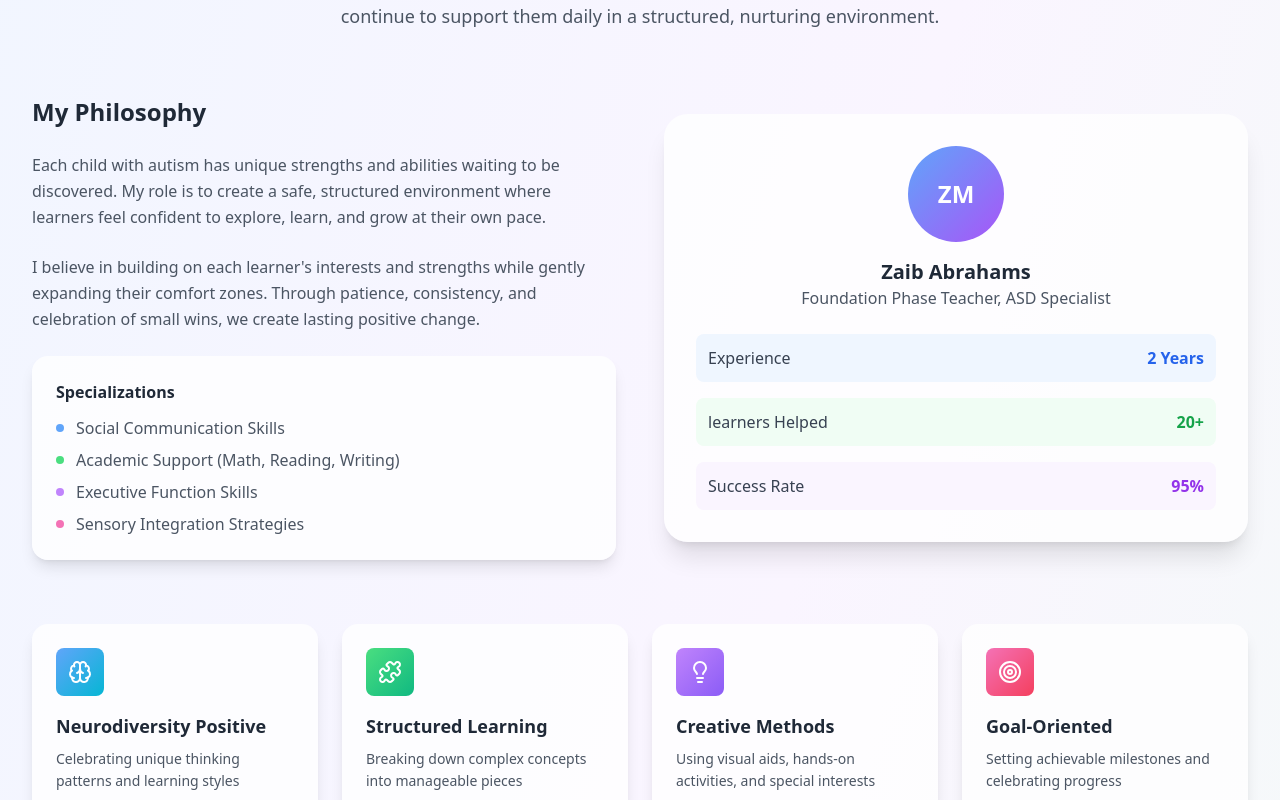
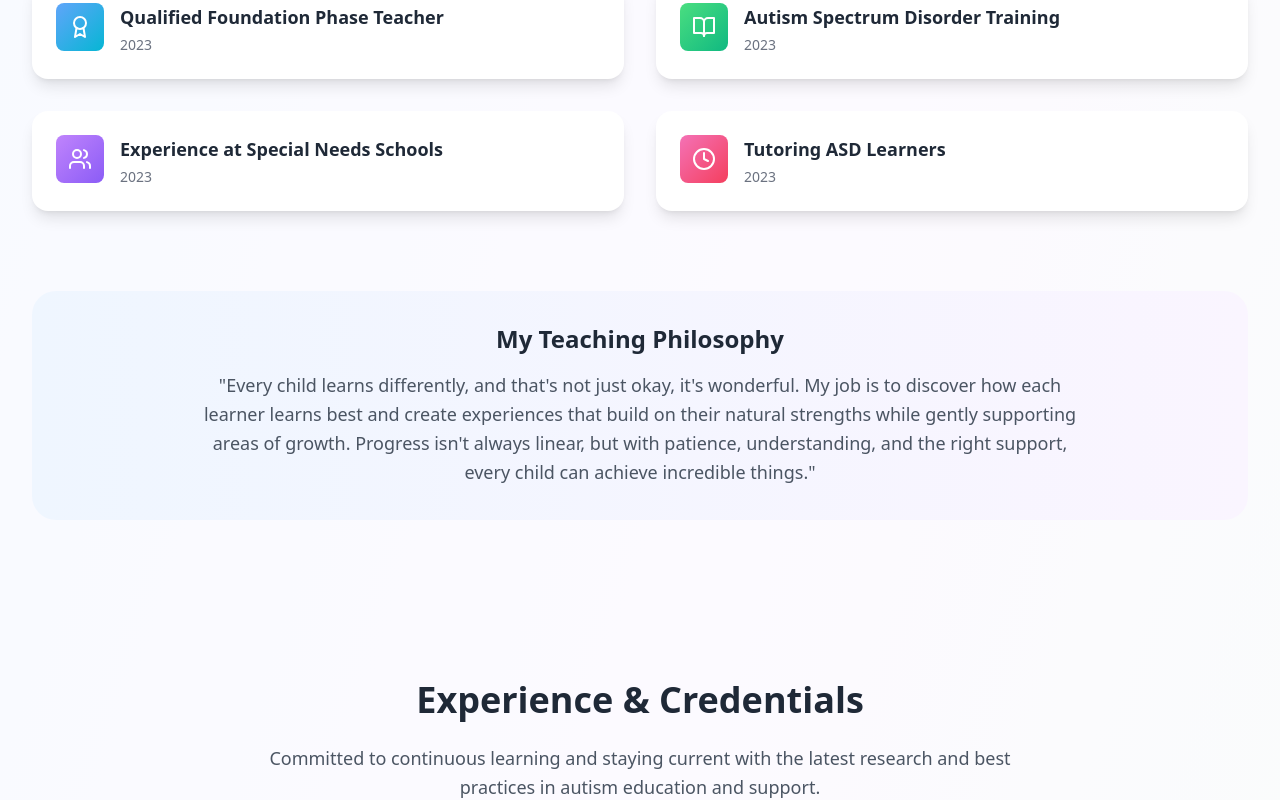
Before and after one commit to daybreaktechsoftware/Zaib_Tutoring, a React (Vite) app: page / in a window 1280 px wide. Shown: the part 1088-1888 px from the top of the page. Built offline with nearby package versions, Linux system fonts and the light colour scheme.

Commit message:
Update About.tsx

```diff
--- a/src/components/About.tsx
+++ b/src/components/About.tsx
@@ -1,165 +1,148 @@
-import { Brain, Lightbulb, Puzzle, Target } from "lucide-react";
+import { Award, BookOpen, Clock, Users } from "lucide-react";
 
-const About = () => {
-  const approaches = [
+const Portfolio = () => {
+  const credentials = [
     {
-      icon: Brain,
-      title: "Neurodiversity Positive",
-      description: "Celebrating unique thinking patterns and learning styles",
+      title: "Qualified Foundation Phase Teacher",
+      // institution: "Certified by National Education Board",
+      year: "2023",
+      icon: Award,
       color: "from-blue-400 to-cyan-500",
     },
     {
-      icon: Puzzle,
-      title: "Structured Learning",
-      description: "Breaking down complex concepts into manageable pieces",
+      title: "Autism Spectrum Disorder Training",
+      // institution: "Special Needs Education Institute",
+      year: "2023",
+      icon: BookOpen,
       color: "from-green-400 to-emerald-500",
     },
     {
-      icon: Lightbulb,
-      title: "Creative Methods",
-      description:
-        "Using visual aids, hands-on activities, and special interests",
+      title: "Experience at Special Needs Schools",
+      // institution: "Grade RR, R, 1, and 4",
+      year: "2023",
+      icon: Users,
       color: "from-purple-400 to-violet-500",
     },
     {
-      icon: Target,
-      title: "Goal-Oriented",
-      description: "Setting achievable milestones and celebrating progress",
+      title: "Tutoring ASD Learners",
+      // institution: "Private Tutoring Sessions",
+      year: "2023",
+      icon: Clock,
       color: "from-pink-400 to-rose-500",
     },
   ];
 
+  const testimonials = [
+    {
+      name: "Jennifer K.",
+      role: "Parent",
+      text: "Zaib has been incredible with our son. She understands his needs and has helped him gain confidence in ways we never thought possible.",
+      rating: 5,
+    },
+    {
+      name: "Michael R.",
+      role: "Parent",
+      text: "The personalized approach Zaib uses has made all the difference. Our daughter looks forward to every session and has made amazing progress.",
+      rating: 5,
+    },
+    {
+      name: "Lisa M.",
+      role: "Parent",
+      text: "Professional, caring, and incredibly knowledgeable. Zaib has become an essential part of our support team.",
+      rating: 5,
+    },
+  ];
+
   return (
-    <section id="about" className="py-20 px-4 sm:px-6 lg:px-8">
+    <section id="portfolio" className="py-20 px-4 sm:px-6 lg:px-8 bg-white/50">
       <div className="max-w-7xl mx-auto">
-        {/* Photo for Mobile */}
-        <div className="flex lg:hidden justify-center mb-12">
-          <div className="relative">
-            <div className="w-72 h-72 sm:w-80 sm:h-80 bg-gradient-to-br from-blue-100 to-purple-100 rounded-3xl shadow-2xl flex items-center justify-center border-4 border-white overflow-hidden">
-              <img
-                src="/2025-09-06%2021.43.50.jpg" // or rename file to avoid spaces
-                alt="Zaib's Photo"
-                className="w-full h-full object-cover rounded-3xl"
-              />
-            </div>
-          </div>
-        </div>
-
         <div className="text-center mb-16">
           <h2 className="text-3xl md:text-4xl font-bold text-gray-800 mb-6">
-            About Zaib
+            Experience & Credentials
           </h2>
           <p className="text-lg text-gray-600 max-w-3xl mx-auto leading-relaxed">
-            I am a qualified Foundation Phase teacher and currently work as an
-            ASD teacher. With 2 years of experience teaching autistic learners
-            in Grade RR, R, 1, and 4 at two special needs schools, I have
-            developed a deep understanding of their unique needs. I have
-            completed specialized short courses and training in ASD, focusing on
-            methods to enrich learning environments for autistic learners.
-            Beyond the classroom, I have tutored ASD learners and continue to
-            support them daily in a structured, nurturing environment.
+            Committed to continuous learning and staying current with the latest
+            research and best practices in autism education and support.
           </p>
         </div>
 
-        <div className="grid grid-cols-1 lg:grid-cols-2 gap-12 items-center mb-16">
-          <div className="space-y-6">
-            <h3 className="text-2xl font-bold text-gray-800">My Philosophy</h3>
-            <p className="text-gray-600 leading-relaxed">
-              Each child with autism has unique strengths and abilities waiting
-              to be discovered. My role is to create a safe, structured
-              environment where learners feel confident to explore, learn, and
-              grow at their own pace.
-            </p>
-            <p className="text-gray-600 leading-relaxed">
-              I believe in building on each learner's interests and strengths
-              while gently expanding their comfort zones. Through patience,
-              consistency, and celebration of small wins, we create lasting
-              positive change.
-            </p>
-
-            <div className="bg-white/80 rounded-2xl p-6 shadow-lg">
-              <h4 className="font-semibold text-gray-800 mb-3">
-                Specializations
-              </h4>
-              <ul className="space-y-2">
-                <li className="flex items-center text-gray-600">
-                  <div className="w-2 h-2 bg-blue-400 rounded-full mr-3"></div>
-                  Social Communication Skills
-                </li>
-                <li className="flex items-center text-gray-600">
-                  <div className="w-2 h-2 bg-green-400 rounded-full mr-3"></div>
-                  Academic Support (Math, Reading, Writing)
-                </li>
-                <li className="flex items-center text-gray-600">
-                  <div className="w-2 h-2 bg-purple-400 rounded-full mr-3"></div>
-                  Executive Function Skills
-                </li>
-                <li className="flex items-center text-gray-600">
-                  <div className="w-2 h-2 bg-pink-400 rounded-full mr-3"></div>
-                  Sensory Integration Strategies
-                </li>
-              </ul>
-            </div>
-          </div>
-
-          <div className="bg-white/80 rounded-3xl p-8 shadow-xl">
-            <div className="space-y-6">
-              <div className="text-center">
-                <div className="w-24 h-24 bg-gradient-to-br from-blue-400 to-purple-500 rounded-full mx-auto mb-4 flex items-center justify-center">
-                  <span className="text-2xl font-bold text-white">ZM</span>
-                </div>
-                <h4 className="text-xl font-bold text-gray-800">
-                  Zaib Abrahams
-                </h4>
-                <p className="text-gray-600">
-                  Foundation Phase Teacher, ASD Specialist
-                </p>
-              </div>
-
-              <div className="space-y-4">
-                <div className="flex items-center justify-between p-3 bg-blue-50 rounded-lg">
-                  <span className="text-gray-700">Experience</span>
-                  <span className="font-semibold text-blue-600">2 Years</span>
-                </div>
-                <div className="flex items-center justify-between p-3 bg-green-50 rounded-lg">
-                  <span className="text-gray-700">learners Helped</span>
-                  <span className="font-semibold text-green-600">20+</span>
-                </div>
-                <div className="flex items-center justify-between p-3 bg-purple-50 rounded-lg">
-                  <span className="text-gray-700">Success Rate</span>
-                  <span className="font-semibold text-purple-600">95%</span>
-                </div>
-              </div>
-            </div>
-          </div>
-        </div>
-
-        <div className="grid grid-cols-1 md:grid-cols-2 lg:grid-cols-4 gap-6">
-          {approaches.map((approach, index) => {
-            const Icon = approach.icon;
+        <div className="grid grid-cols-1 md:grid-cols-2 gap-8 mb-20">
+          {credentials.map((credential, index) => {
+            const Icon = credential.icon;
             return (
               <div
                 key={index}
-                className="bg-white/80 rounded-2xl p-6 shadow-lg hover:shadow-xl transition-all duration-300 transform hover:scale-105"
+                className="bg-white rounded-2xl p-6 shadow-lg hover:shadow-xl transition-all duration-300 transform hover:scale-105"
               >
-                <div
-                  className={`w-12 h-12 bg-gradient-to-br ${approach.color} rounded-lg flex items-center justify-center mb-4`}
-                >
-                  <Icon className="w-6 h-6 text-white" />
+                <div className="flex items-start space-x-4">
+                  <div
+                    className={`w-12 h-12 bg-gradient-to-br ${credential.color} rounded-lg flex items-center justify-center flex-shrink-0`}
+                  >
+                    <Icon className="w-6 h-6 text-white" />
+                  </div>
+                  <div className="flex-1">
+                    <h4 className="text-lg font-semibold text-gray-800 mb-1">
+                      {credential.title}
+                    </h4>
+                    {/* <p className="text-gray-600 mb-1">
+                      {credential.institution}
+                    </p> */}
+                    <p className="text-sm text-gray-500">{credential.year}</p>
+                  </div>
                 </div>
-                <h4 className="text-lg font-semibold text-gray-800 mb-2">
-                  {approach.title}
-                </h4>
-                <p className="text-gray-600 text-sm leading-relaxed">
-                  {approach.description}
-                </p>
               </div>
             );
           })}
+        </div>
+
+        {/* <div className="mb-16">
+          <h3 className="text-2xl font-bold text-gray-800 text-center mb-12">
+            What Parents Say
+          </h3>
+          <div className="grid grid-cols-1 md:grid-cols-3 gap-8">
+            {testimonials.map((testimonial, index) => (
+              <div
+                key={index}
+                className="bg-white rounded-2xl p-6 shadow-lg hover:shadow-xl transition-all duration-300"
+              >
+                <div className="flex items-center mb-4">
+                  {[...Array(testimonial.rating)].map((_, i) => (
+                    <Star
+                      key={i}
+                      className="w-5 h-5 text-yellow-400 fill-current"
+                    />
+                  ))}
+                </div>
+                <p className="text-gray-600 mb-4 italic">
+                  "{testimonial.text}"
+                </p>
+                <div>
+                  <p className="font-semibold text-gray-800">
+                    {testimonial.name}
+                  </p>
+                  <p className="text-sm text-gray-500">{testimonial.role}</p>
+                </div>
+              </div>
+            ))}
+          </div>
+        </div> */}
+
+        <div className="bg-gradient-to-r from-blue-50 to-purple-50 rounded-3xl p-8 text-center">
+          <h3 className="text-2xl font-bold text-gray-800 mb-4">
+            My Teaching Philosophy
+          </h3>
+          <p className="text-lg text-gray-600 max-w-4xl mx-auto leading-relaxed">
+            "Every child learns differently, and that's not just okay, it's
+            wonderful. My job is to discover how each learner learns best and
+            create experiences that build on their natural strengths while
+            gently supporting areas of growth. Progress isn't always linear, but
+            with patience, understanding, and the right support, every child can
+            achieve incredible things."
+          </p>
         </div>
       </div>
     </section>
   );
 };
 
-export default About;
+export default Portfolio;
```
